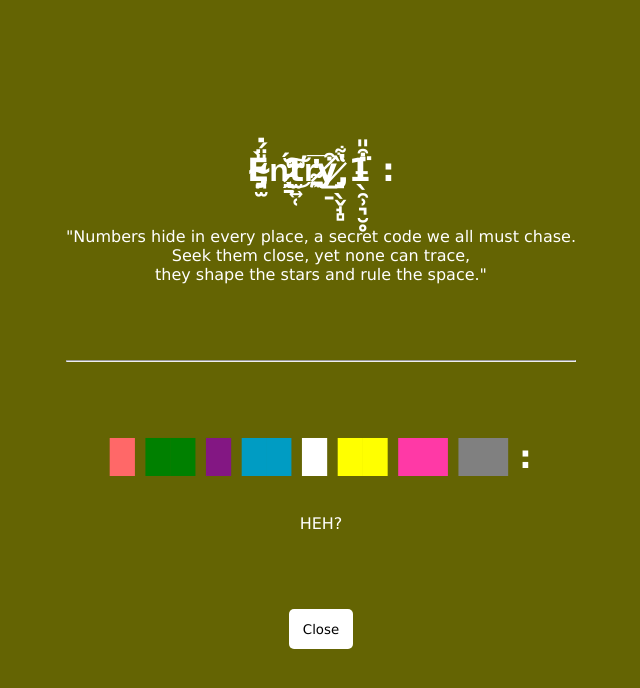
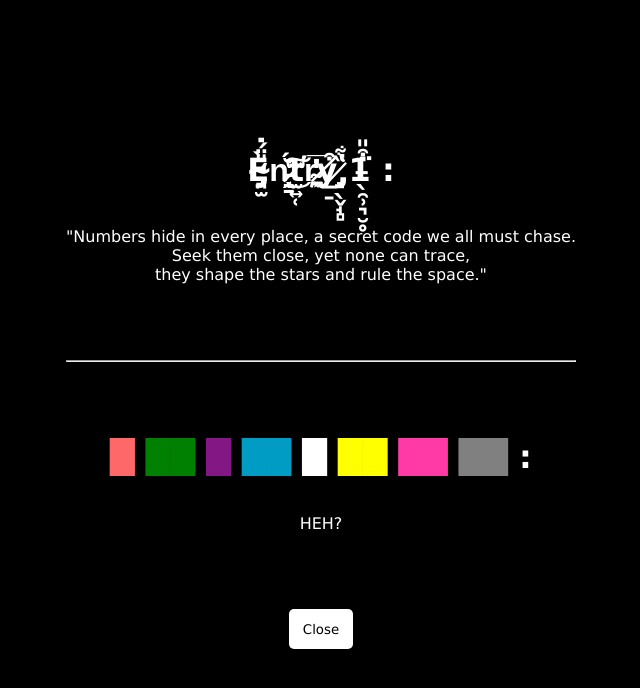
Before and after one commit to VonLagata/SherlockFinalTesting, a plain HTML site: page vault.html in a window 1280 px wide. Both pictures are taken after a click on the button 640 px from the left and 1680 px from the top of the page. Shown: the part 1000-1688 px from the top of the page, without its empty margins (319-959 px from the left). Drawn offline with Linux system fonts and the light colour scheme.

Commit message:
Update vault-design.css

```diff
--- a/vault-design.css
+++ b/vault-design.css
@@ -202,7 +202,7 @@ footer button img {
 }
 /* MODAL ---------------------------------------------- */
 .modal {
-    background-color: rgb(100, 100, 3);
+    background-color: black;
     position: fixed;
     top: 0;
     left: 0;
@@ -307,4 +307,5 @@ pointer-events: auto;
     height: 5vh;
     width: 5vw;
     background-color: pink;
+
 }
```
